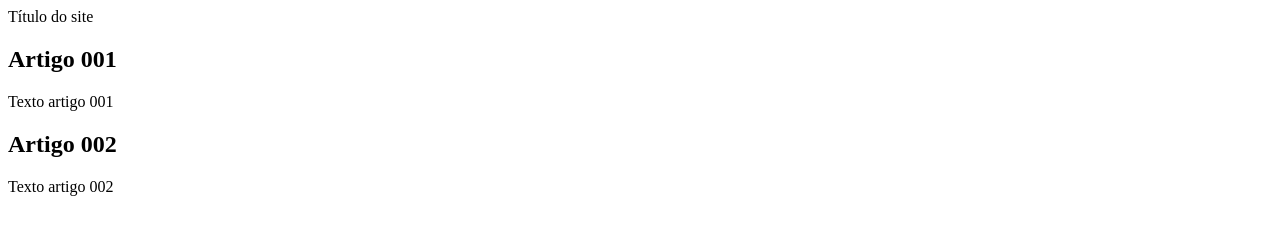
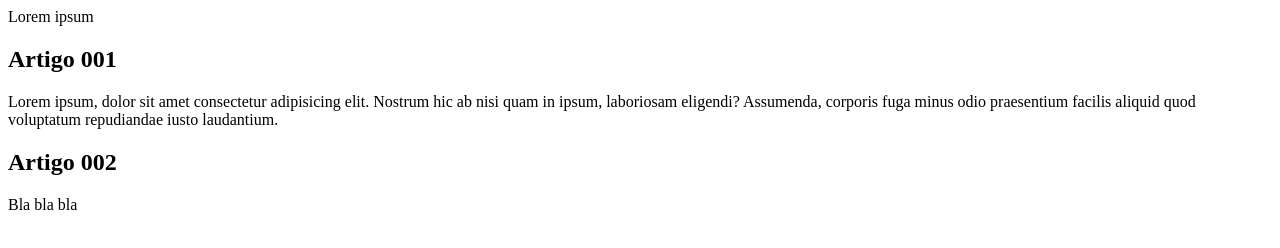
Before and after one commit to guigaddini/guigaddini-site, a plain HTML site: page index.html in a window 1280 px wide. Drawn offline with Linux system fonts and the light colour scheme.

Commit message:
Alterei o conteúdo

```diff
--- a/index.html
+++ b/index.html
@@ -8,14 +8,14 @@
 </head>
 <body>
     <main>
-        <header>Título do site</header>
+        <header>Lorem ipsum</header>
         <article>
             <h2>Artigo 001</h2>
-            <p>Texto artigo 001</p>
+            <p>Lorem ipsum, dolor sit amet consectetur adipisicing elit. Nostrum hic ab nisi quam in ipsum, laboriosam eligendi? Assumenda, corporis fuga minus odio praesentium facilis aliquid quod voluptatum repudiandae iusto laudantium.</p>
         </article>
         <article>
-            <h2>Artigo 002</h2>
-            <p>Texto artigo 002</p>
+            <h2>Artigo 002 </h2>
+            <p>Bla bla bla</p>
         </article>
     </main>
 </body>
```
